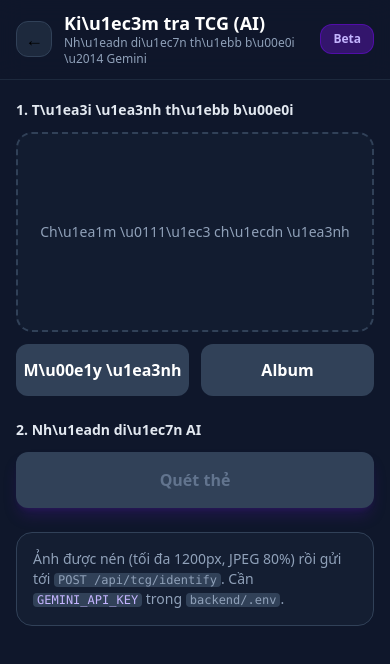
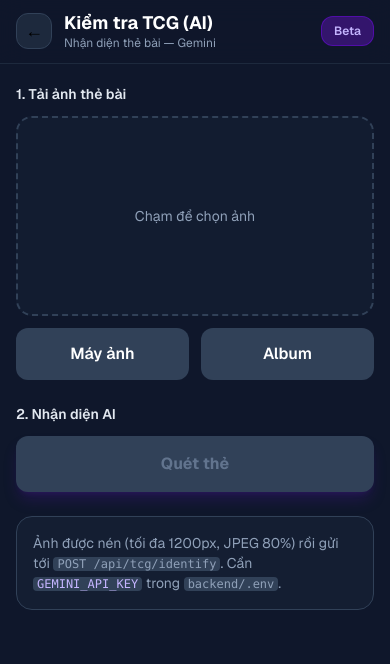
Before and after one commit to meomeo094/app-TenbaiPriceCheck, a Next.js app in the folder frontend/: page /tcg-check in a window 390 px wide. Shown: the top 664 px of the page. Built offline with nearby package versions, Linux system fonts and the light colour scheme.

Commit message:
Fix: Cào giá iPhone chuẩn và thêm Lịch sử

```diff
--- a/frontend/pages/_app.tsx
+++ b/frontend/pages/_app.tsx
@@ -1,6 +1,13 @@
 import type { AppProps } from "next/app";
+import { Geist } from "next/font/google";
 import "../app/globals.css";
 
+const geist = Geist({ subsets: ["latin", "latin-ext"] });
+
 export default function App({ Component, pageProps }: AppProps) {
-  return <Component {...pageProps} />;
+  return (
+    <div className={geist.className}>
+      <Component {...pageProps} />
+    </div>
+  );
 }
--- /dev/null
+++ b/frontend/pages/_document.tsx
@@ -0,0 +1,15 @@
+import { Html, Head, Main, NextScript } from "next/document";
+
+export default function Document() {
+  return (
+    <Html lang="vi">
+      <Head>
+        <meta charSet="utf-8" />
+      </Head>
+      <body>
+        <Main />
+        <NextScript />
+      </body>
+    </Html>
+  );
+}
--- a/frontend/pages/tcg-check.tsx
+++ b/frontend/pages/tcg-check.tsx
@@ -14,9 +14,6 @@
 const COMPRESS_MAX_WIDTH = 1200;
 const JPEG_QUALITY = 0.8;
 
-/**
- * Gi\u1ea3m chi\u1ec1u r\u1ed9ng t\u1ed1i \u0111a 1200px + JPEG quality 0.8 (n\u00e9t, v\u1eabn nh\u1eb9).
- */
 async function compressImageFileToJpegDataUrl(file: File): Promise<string> {
   const bitmap = await createImageBitmap(file);
   try {
@@ -30,9 +27,7 @@
     canvas.width = w;
     canvas.height = h;
     const ctx = canvas.getContext("2d");
-    if (!ctx) {
-      throw new Error("Tr\u00ecnh duy\u1ec7t kh\u00f4ng h\u1ed7 tr\u1ee3 Canvas.");
-    }
+    if (!ctx) throw new Error("Trình duyệt không hỗ trợ Canvas.");
     ctx.drawImage(bitmap, 0, 0, w, h);
     return canvas.toDataURL("image/jpeg", JPEG_QUALITY);
   } finally {
@@ -40,9 +35,9 @@
   }
 }
 
-/** Snkrdunk: \u0111\u00fang c\u00f4ng th\u1ee9c keyword = name + ' ' + card_number */
+/** Snkrdunk: keywords = name + ' ' + card_number */
 function buildSnkrdunkUrl(name: string | null, cardNumber: string | null): string {
-  return `https://snkrdunk.com/search?keyword=${encodeURIComponent(
+  return `https://snkrdunk.com/search?keywords=${encodeURIComponent(
     `${name ?? ""} ${cardNumber ?? ""}`.trim()
   )}`;
 }
@@ -87,7 +82,7 @@
     const file =
       fileInputRef.current?.files?.[0] ?? cameraInputRef.current?.files?.[0] ?? null;
     if (!file) {
-      setError("Vui l\u00f2ng ch\u1ecdn ho\u1eb7c ch\u1ee5p \u1ea3nh th\u1ebb tr\u01b0\u1edbc.");
+      setError("Vui lòng chọn hoặc chụp ảnh thẻ trước.");
       return;
     }
     setLoading(true);
@@ -97,9 +92,8 @@
       const dataUrl = await compressImageFileToJpegDataUrl(file);
       const data = await identifyTcgCard(dataUrl);
       if (!data.ok) {
-        throw new Error(data.error || "Nh\u1eadn di\u1ec7n th\u1ea5t b\u1ea1i.");
+        throw new Error(data.error || "Nhận diện thất bại.");
       }
-
       setResult({
         cardName: data.name ?? null,
         productCode: data.card_number ?? null,
@@ -108,7 +102,7 @@
       });
     } catch (e) {
       setError(
-        e instanceof Error ? e.message : "L\u1ed7i kh\u00f4ng x\u00e1c \u0111\u1ecbnh khi ph\u00e2n t\u00edch \u1ea3nh."
+        e instanceof Error ? e.message : "Lỗi không xác định khi phân tích ảnh."
       );
     } finally {
       setLoading(false);
@@ -132,13 +126,13 @@
         <Link
           href="/"
           className="w-9 h-9 bg-slate-800 rounded-xl flex items-center justify-center text-lg flex-shrink-0 border border-slate-700 active:bg-slate-700"
-          aria-label="Quay l\u1ea1i"
+          aria-label="Quay lại"
         >
           &larr;
         </Link>
         <div className="flex-1 min-w-0">
-          <h1 className="text-white font-bold text-lg leading-tight">Ki\u1ec3m tra TCG (AI)</h1>
-          <p className="text-slate-400 text-xs">Nh\u1eadn di\u1ec7n th\u1ebb b\u00e0i \u2014 Gemini</p>
+          <h1 className="text-white font-bold text-lg leading-tight">Kiểm tra TCG (AI)</h1>
+          <p className="text-slate-400 text-xs">Nhận diện thẻ bài — Gemini</p>
         </div>
         <span className="shrink-0 rounded-xl bg-violet-900/60 border border-violet-700/50 px-3 py-1.5 text-xs font-semibold text-violet-300">
           Beta
@@ -147,9 +141,7 @@
 
       <div className="flex-1 overflow-y-auto px-4 pb-20 pt-5 max-w-lg mx-auto w-full space-y-6">
         <section className="space-y-3">
-          <h2 className="text-slate-200 text-sm font-semibold">
-            1. T\u1ea3i \u1ea3nh th\u1ebb b\u00e0i
-          </h2>
+          <h2 className="text-slate-200 text-sm font-semibold">1. Tải ảnh thẻ bài</h2>
 
           <div
             onDrop={handleDrop}
@@ -162,13 +154,13 @@
                 {/* eslint-disable-next-line @next/next/no-img-element */}
                 <img
                   src={preview}
-                  alt="Xem tr\u01b0\u1edbc"
+                  alt="Xem trước"
                   className="max-h-52 max-w-full rounded-xl object-contain"
                 />
                 <p className="text-slate-400 text-xs truncate max-w-[240px]">{fileName}</p>
               </>
             ) : (
-              <p className="text-slate-400 text-sm">Ch\u1ea1m \u0111\u1ec3 ch\u1ecdn \u1ea3nh</p>
+              <p className="text-slate-400 text-sm">Chạm để chọn ảnh</p>
             )}
             <input
               ref={fileInputRef}
@@ -185,7 +177,7 @@
               onClick={() => cameraInputRef.current?.click()}
               className="flex items-center justify-center gap-2 bg-slate-700 hover:bg-slate-600 text-white font-semibold py-3.5 rounded-xl"
             >
-              M\u00e1y \u1ea3nh
+              Máy ảnh
             </button>
             <button
               type="button"
@@ -213,7 +205,7 @@
         </section>
 
         <section className="space-y-3">
-          <h2 className="text-slate-200 text-sm font-semibold">2. Nh\u1eadn di\u1ec7n AI</h2>
+          <h2 className="text-slate-200 text-sm font-semibold">2. Nhận diện AI</h2>
           <div className="flex gap-3">
             <button
               type="button"
@@ -221,7 +213,7 @@
               disabled={loading || !preview}
               className="flex-1 flex items-center justify-center gap-2 bg-violet-600 hover:bg-violet-500 disabled:bg-slate-700 disabled:text-slate-500 text-white font-bold py-4 rounded-xl text-base shadow-lg shadow-violet-900/30"
             >
-              {loading ? "\u0110ang ph\u00e2n t\u00edch..." : "Qu\u00e9t th\u1ebb"}
+              {loading ? "Đang phân tích..." : "Quét thẻ"}
             </button>
             {preview && (
               <button
@@ -229,7 +221,7 @@
                 onClick={handleReset}
                 className="px-4 py-4 bg-slate-700 hover:bg-slate-600 text-slate-300 font-medium rounded-xl text-sm"
               >
-                X\u00f3a \u1ea3nh
+                Xóa ảnh
               </button>
             )}
           </div>
@@ -237,19 +229,19 @@
 
         {result && (
           <section className="space-y-4">
-            <h2 className="text-slate-200 text-sm font-semibold">3. K\u1ebft qu\u1ea3</h2>
+            <h2 className="text-slate-200 text-sm font-semibold">3. Kết quả</h2>
 
             <div className="rounded-2xl border border-violet-700/40 bg-violet-950/30 p-4 space-y-3">
-              <ResultRow label="T\u00ean th\u1ebb" value={result.cardName} />
-              <ResultRow label="M\u00e3 s\u1ed1 th\u1ebb" value={result.productCode} mono />
-              <ResultRow label="B\u1ed9 th\u1ebb" value={result.setName} />
-              <ResultRow label="\u0110\u00e1nh gi\u00e1 c\u0103n ch\u1ec9nh" value={result.centering} />
+              <ResultRow label="Tên thẻ" value={result.cardName} />
+              <ResultRow label="Mã số thẻ" value={result.productCode} mono />
+              <ResultRow label="Bộ thẻ" value={result.setName} />
+              <ResultRow label="Đánh giá căn chỉnh" value={result.centering} />
             </div>
 
             {searchQ !== "" && (
               <div className="space-y-2">
                 <p className="text-slate-400 text-xs font-bold uppercase tracking-wide">
-                  Tra c\u1ee9u gi\u00e1 th\u1ef1c t\u1ebf
+                  Tra cứu giá thực tế
                 </p>
                 <div className="flex flex-col gap-2">
                   <a
@@ -258,7 +250,7 @@
                     rel="noopener noreferrer"
                     className="flex items-center gap-2 bg-orange-600 hover:bg-orange-500 text-white font-semibold py-3 px-4 rounded-xl text-sm"
                   >
-                    Tra c\u1ee9u gi\u00e1 SNKRDUNK
+                    Tra cứu giá SNKRDUNK
                   </a>
                   <a
                     href={buildMercariUrl(searchQ)}
@@ -266,7 +258,7 @@
                     rel="noopener noreferrer"
                     className="flex items-center gap-2 bg-red-600 hover:bg-red-500 text-white font-semibold py-3 px-4 rounded-xl text-sm"
                   >
-                    Tra c\u1ee9u gi\u00e1 Mercari
+                    Tra cứu giá Mercari
                   </a>
                 </div>
               </div>
@@ -277,11 +269,9 @@
         {!result && (
           <div className="rounded-2xl border border-slate-700 bg-slate-800/40 p-4 text-slate-400 text-sm">
             <p>
-              {
-                "\u1ea2nh \u0111\u01b0\u1ee3c n\u00e9n (t\u1ed1i \u0111a 1200px, JPEG 80%) r\u1ed3i g\u1eedi t\u1edbi "
-              }
+              Ảnh được nén (tối đa 1200px, JPEG 80%) rồi gửi tới{" "}
               <code className="text-xs bg-slate-700 px-1 rounded">POST /api/tcg/identify</code>
-              {". C\u1ea7n "}
+              {". Cần "}
               <code className="text-violet-300 text-xs bg-slate-700 px-1 rounded">GEMINI_API_KEY</code>
               {" trong "}
               <code className="text-xs bg-slate-700 px-1 rounded">backend/.env</code>
@@ -309,7 +299,7 @@
       <p
         className={`text-white text-sm font-medium break-all ${mono ? "font-mono text-violet-300" : ""}`}
       >
-        {value ?? "\u2014"}
+        {value ?? "—"}
       </p>
     </div>
   );
```
Also changed, not shown: frontend/public/pwa-sw.js.
